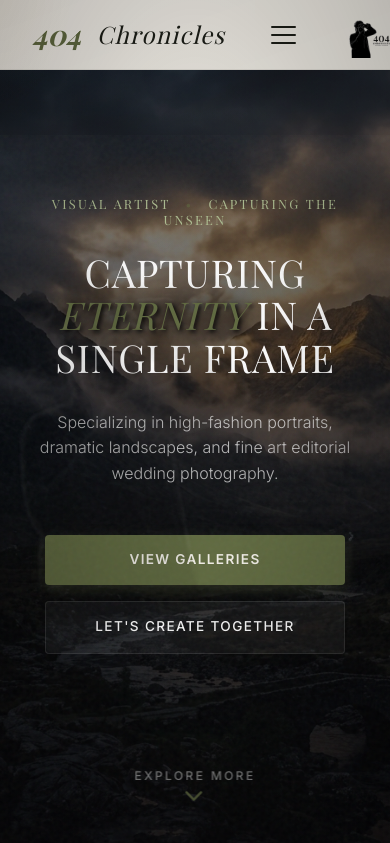
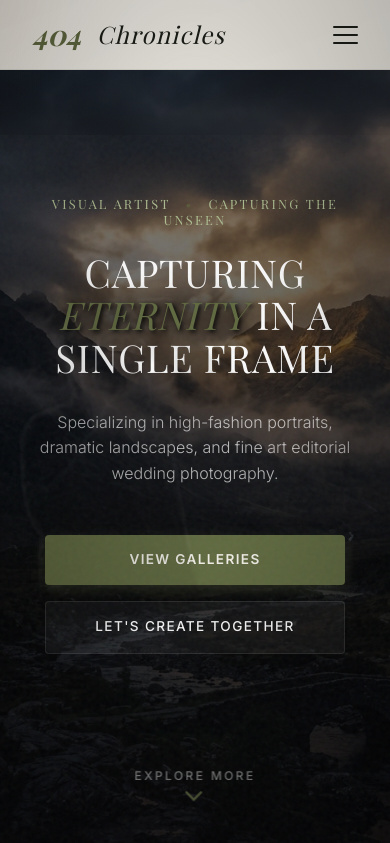
Before and after one commit to adijan2204/404-frames, a plain HTML site: page index.html in a window 390 px wide. Shown: the top 843 px of the page. Drawn offline with nearby package versions, Linux system fonts and the light colour scheme; no server answers; a web font is replaced by a local one.

Commit message:
header logo removed

```diff
--- a/index.html
+++ b/index.html
@@ -125,10 +125,6 @@
                     <span class="bar"></span>
                 </button>
             </div>
-
-            <a href="#" class="logo-icon-link">
-                <img src="assets/logo.png" alt="404 Chronicles Logo" class="logo-img">
-            </a>
         </div>
     </header>
 
--- a/style.css
+++ b/style.css
@@ -1316,7 +1316,7 @@ button {
     align-items: center;
     text-decoration: none;
     margin-left: 3.5rem;
-    margin-right: -35px;
+    margin-right: -25px;
 }
 
 .logo-img {
@@ -3065,7 +3065,7 @@ a.contact-link:hover {
     }
 
     .logo-icon-link {
-        margin-left: 0.3rem;
+        margin-left: 0.20rem;
     }
 }
 
```
